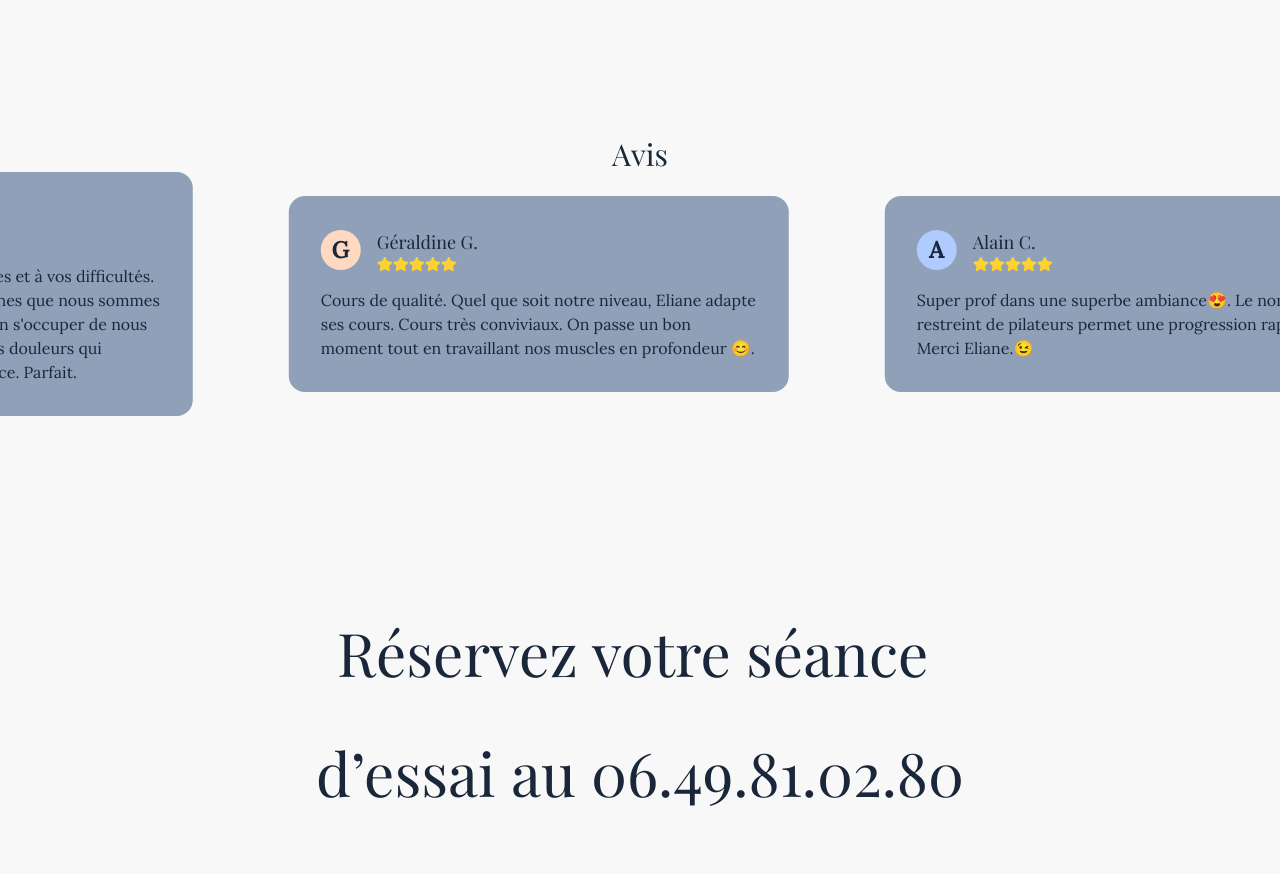
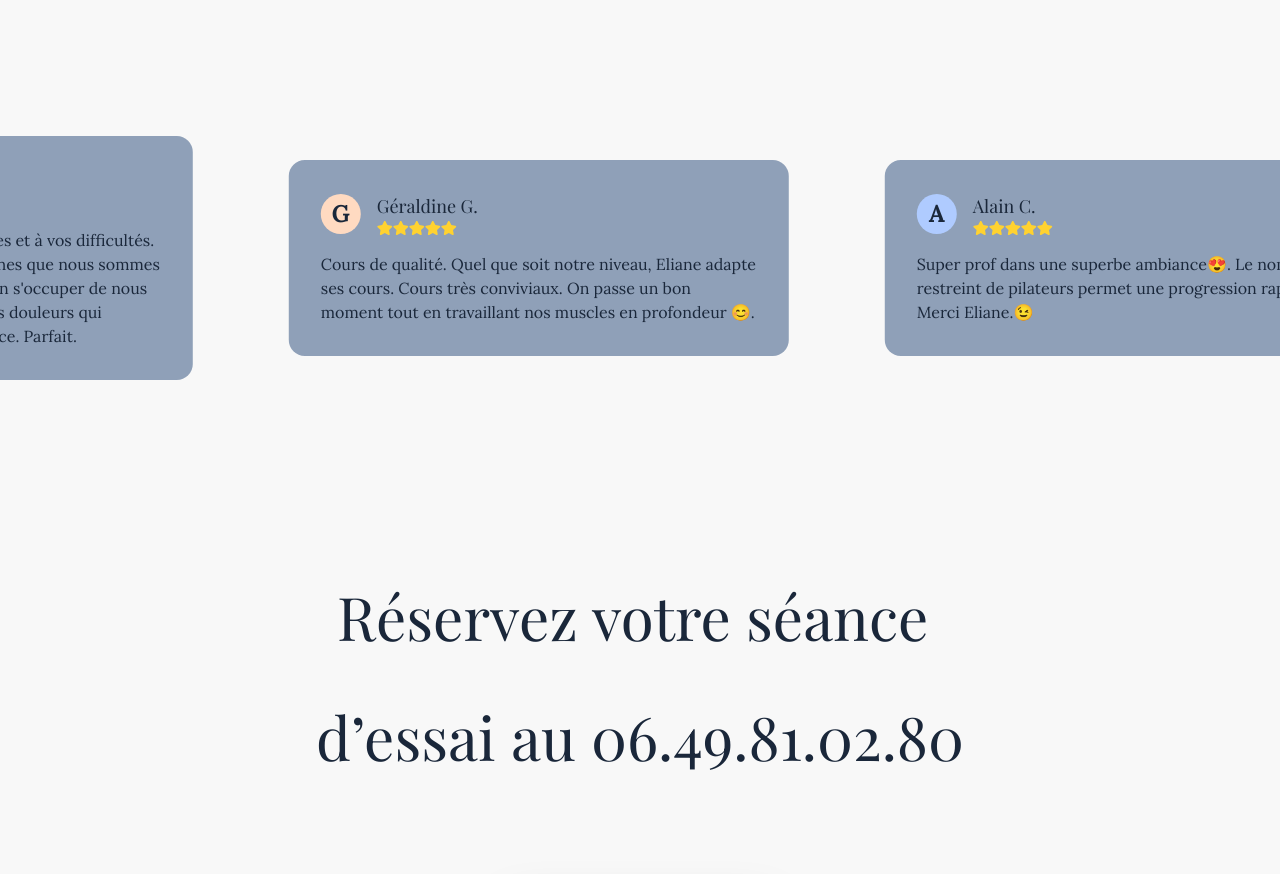
Before and after one commit to mrvalbass/pilatesbyeg-frontend, a Next.js app: page / in a window 1280 px wide. Shown: the part 1340-2214 px from the top of the page. Built offline with nearby package versions, Linux system fonts and the light colour scheme; a web font is replaced by a local one.

Commit message:
fix(update): UPdate yarn & dependencies, fix type errors

```diff
--- a/src/app/(home)/components/Review/ReviewSection.tsx
+++ b/src/app/(home)/components/Review/ReviewSection.tsx
@@ -42,8 +42,6 @@ function ReviewSection() {
 
 	return (
 		<section className="bg-base-200 min-h-[20svh] overflow-hidden py-24">
-			<h2 className="font-heading text-center text-3xl">Avis</h2>
-
 			{isMobile ? (
 				<div className="flex items-center justify-center p-6">
 					<Carousel items={carouselItems} autoplay autoplayDelay={5000} />
--- a/src/components/ui/Carousel/Carousel.tsx
+++ b/src/components/ui/Carousel/Carousel.tsx
@@ -61,7 +61,7 @@ const DEFAULT_ITEMS: CarouselItem[] = [
 const DRAG_BUFFER = 0
 const VELOCITY_THRESHOLD = 500
 const GAP = 16
-const SPRING_OPTIONS = { type: 'spring', stiffness: 300, damping: 30 }
+const SPRING_OPTIONS = { type: 'spring' as const, stiffness: 300, damping: 30 }
 
 function Carousel({
 	items = DEFAULT_ITEMS,
--- a/src/components/ui/Carousel/CarouselItem.tsx
+++ b/src/components/ui/Carousel/CarouselItem.tsx
@@ -1,3 +1,4 @@
+import type { Transition } from 'framer-motion'
 import { motion, MotionValue, useTransform } from 'motion/react'
 import { FaStar } from 'react-icons/fa6'
 
@@ -10,15 +11,7 @@ interface CarouselItemProps {
 	x: MotionValue<number>
 	round: boolean
 	itemWidth: number
-	effectiveTransition:
-		| {
-				type: string
-				stiffness: number
-				damping: number
-		  }
-		| {
-				duration: number
-		  }
+	effectiveTransition: Transition
 }
 function CarouselItem({ item, index, trackItemOffset, x, round, itemWidth, effectiveTransition }: CarouselItemProps) {
 	const range = [-(index + 1) * trackItemOffset, -index * trackItemOffset, -(index - 1) * trackItemOffset]
--- a/src/components/ui/RotatingText.tsx
+++ b/src/components/ui/RotatingText.tsx
@@ -1,6 +1,6 @@
 'use client'
 
-import type { AnimationControls, TargetAndTransition, Transition, VariantLabels } from 'motion/react'
+import type { TargetAndTransition, Transition, VariantLabels } from 'motion/react'
 import { AnimatePresence, motion } from 'motion/react'
 import React, { forwardRef, useCallback, useEffect, useImperativeHandle, useMemo, useState } from 'react'
 
@@ -23,7 +23,7 @@ export interface RotatingTextProps
 	texts: string[]
 	transition?: Transition
 	initial?: boolean | VariantLabels | TargetAndTransition
-	animate?: boolean | VariantLabels | TargetAndTransition | AnimationControls
+	animate?: boolean | VariantLabels | TargetAndTransition
 	exit?: VariantLabels | TargetAndTransition
 	animatePresenceMode?: 'sync' | 'wait'
 	animatePresenceInitial?: boolean
```
Also changed, not shown: package.json (+35 -35 lines), .yarnrc.yml, 1 other file (tests, documents, lock files or other folders).
